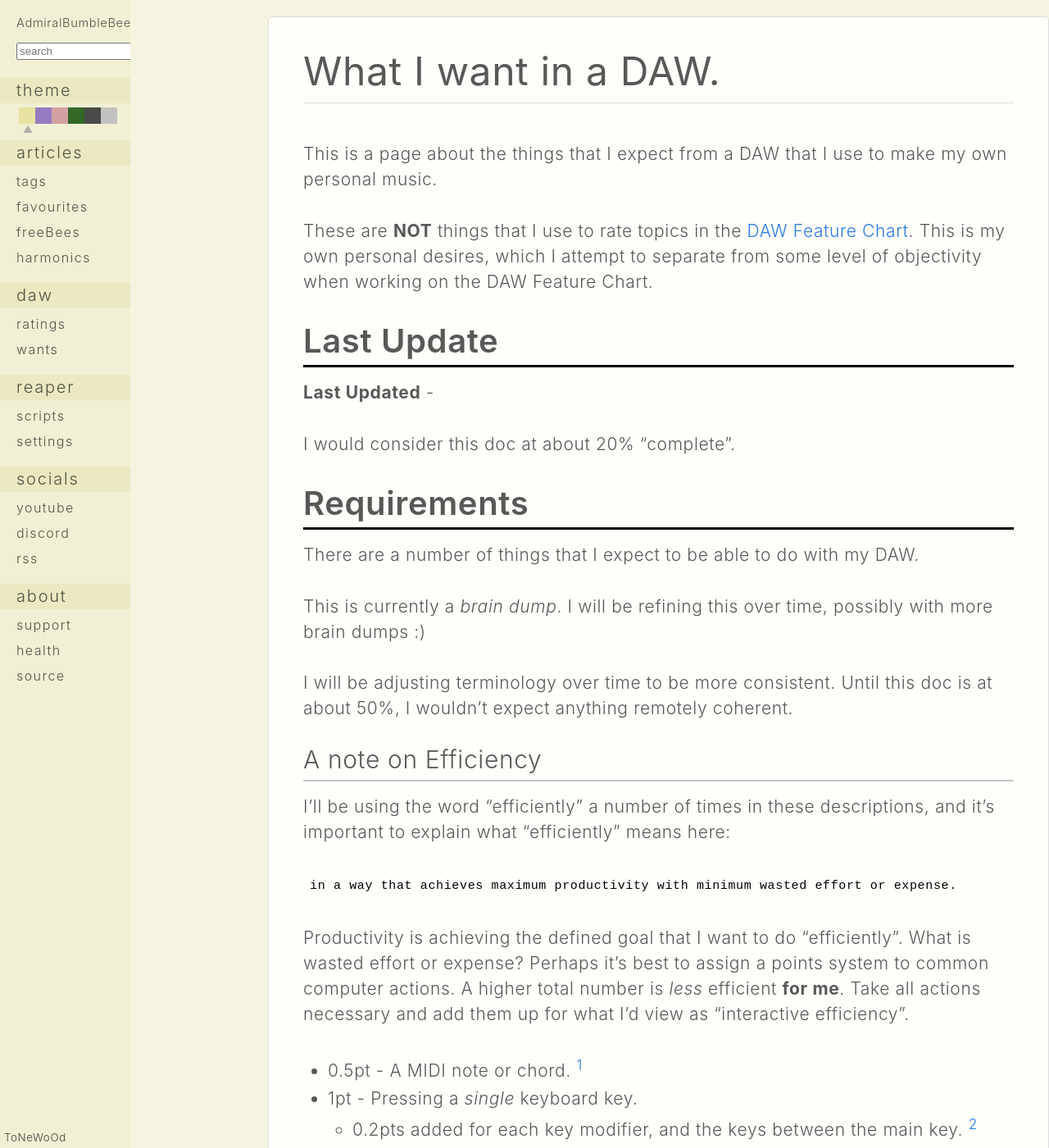
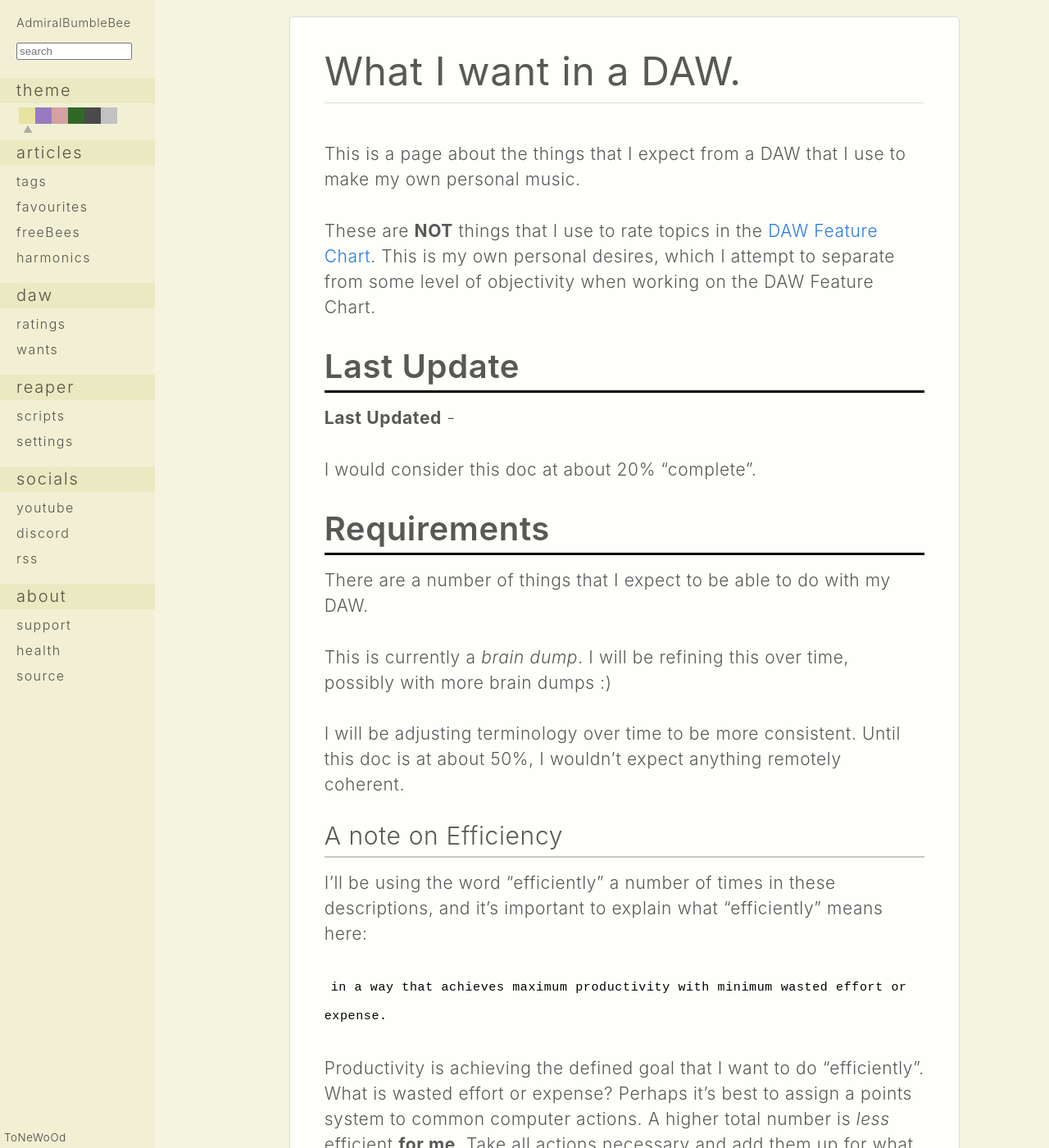
Before and after one commit to RobertARandolph/AdmiralBumbleBee.com, a Jekyll site: the page built from DAW-Wants.md, in a window 1280 px wide and 1400 px high. Shown: the whole window at 82% size. Built offline with Jekyll 4.4.1, drawn with Linux system fonts in a browser that asks for light colours; comment, search, counter and statistics services are not loaded.

Commit message:
more responsive changes

```diff
--- a/_sass/_base.scss
+++ b/_sass/_base.scss
@@ -304,6 +304,7 @@ pre {
   max-width: 1050px;
   margin-top: 10px;
   margin-left: 15%;
+  margin-right: 10%;
 
   @include media-query($on-palm) {
     max-width: 100%;
--- a/_sass/_layout.scss
+++ b/_sass/_layout.scss
@@ -150,7 +150,7 @@ h1, h2, h3, h4 {
 
 .sidebar-left {
     //width: 200px;
-    flex: 0 0 1;
+    flex: 0 0 9em;
     position: sticky;
     position: webkit-sticky;
     // max-width: 10em;
```
